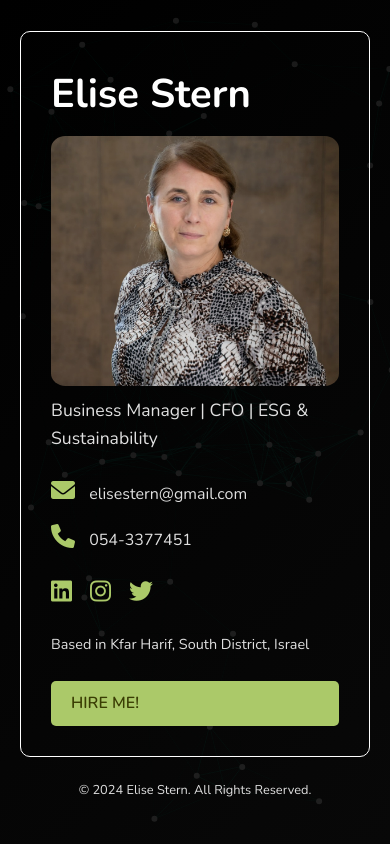
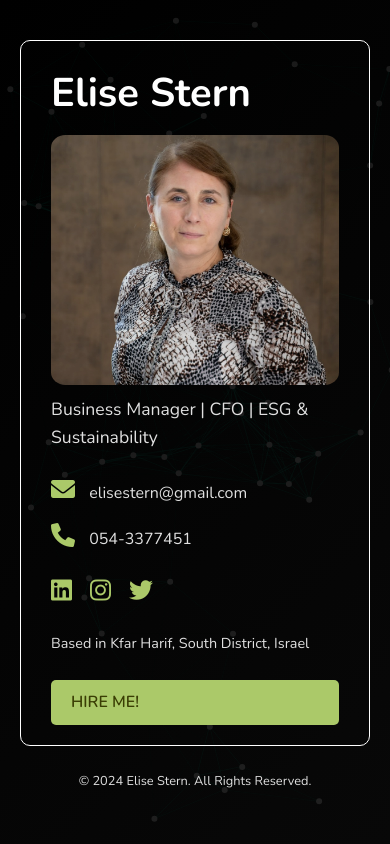
Before and after one commit to davesheffer/professional-portfolio, a plain HTML site: page index.html in a window 390 px wide. Shown: the top 844 px of the page. Drawn offline with nearby package versions, Linux system fonts and the light colour scheme.

```diff
--- a/styles.css
+++ b/styles.css
@@ -65,7 +65,6 @@
   border: #fff 1px solid;
   border-radius: 10px;
   display: flex;
-  max-height: 100vh;
   flex-direction: column;
   gap: 10px;
 }
@@ -368,7 +367,9 @@
   .timeline-item {
     padding: 0 20px;
   }
-
+.profile {
+  padding: 20px 30px;
+}
   .profile img{
   height: 250px;
   }
```
